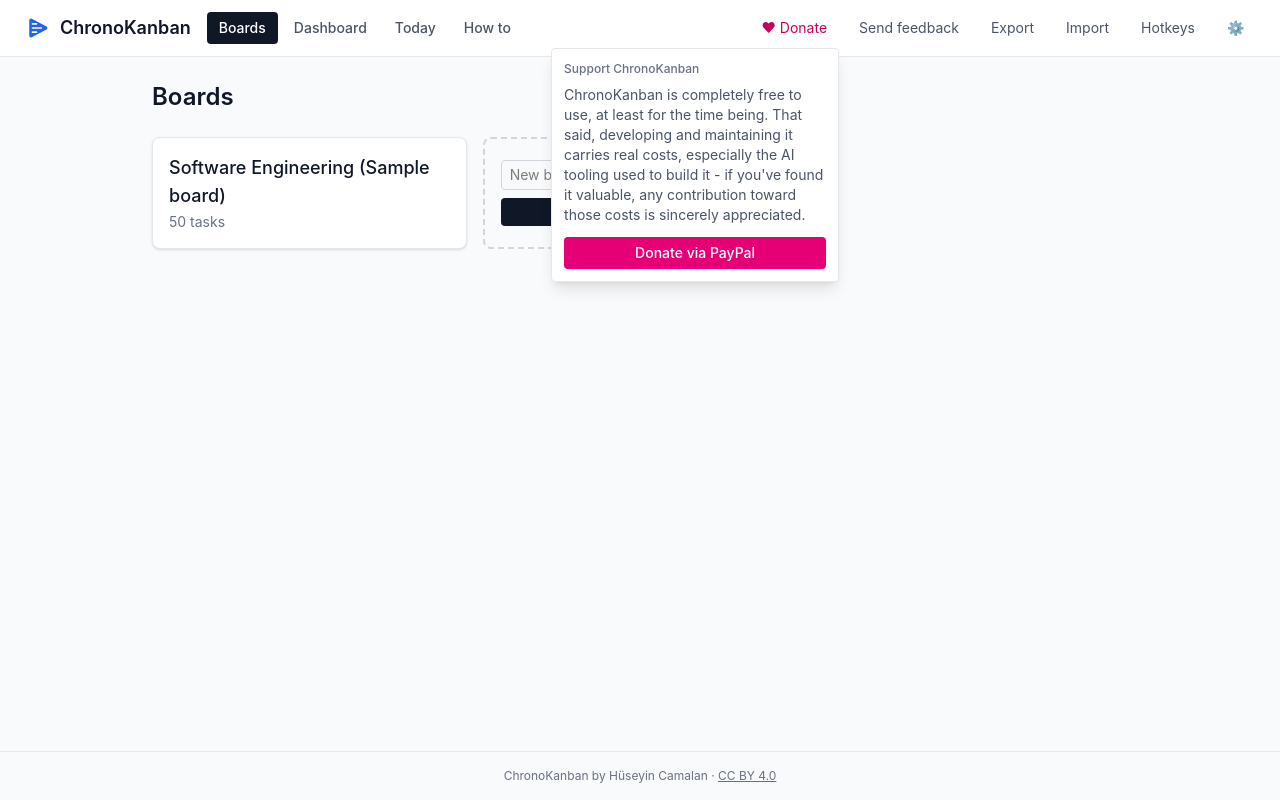
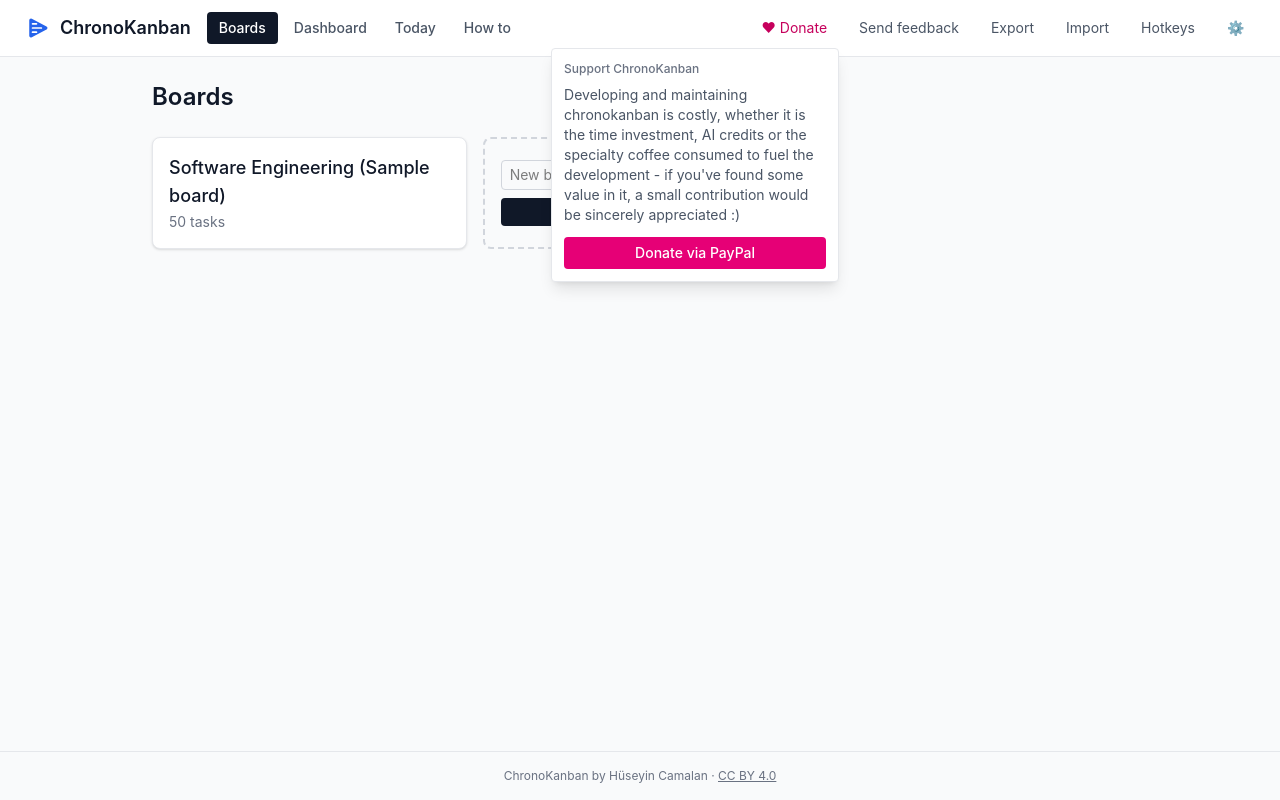
Before and after one commit to hcamalan/chronokanban, a React (Vite) app: page / in a window 1280 px wide. Both pictures are taken after a click on the button "♥ Donate". Built offline with nearby package versions, Linux system fonts and the light colour scheme.

Commit message:
Update DonatePanel.tsx

```diff
--- a/src/components/layout/DonatePanel.tsx
+++ b/src/components/layout/DonatePanel.tsx
@@ -25,9 +25,9 @@
         <div className="absolute right-0 z-20 mt-1 w-72 rounded border border-gray-200 bg-white p-3 shadow-lg dark:border-gray-700 dark:bg-gray-800">
           <h3 className="mb-2 text-xs font-medium text-gray-500 dark:text-gray-400">Support ChronoKanban</h3>
           <p className="text-sm text-gray-600 dark:text-gray-300">
-            ChronoKanban is completely free to use, at least for the time being. That said, developing and
-            maintaining it carries real costs, especially the AI tooling used to build it - if you've found it
-            valuable, any contribution toward those costs is sincerely appreciated.
+            Developing and maintaining chronokanban is costly, whether it is the time investment, AI credits
+            or the specialty coffee consumed to fuel the development - if you've found some value in it,
+            a small contribution would be sincerely appreciated :)
           </p>
           <a
             href="https://paypal.me/HuseyinCamalan"
```
